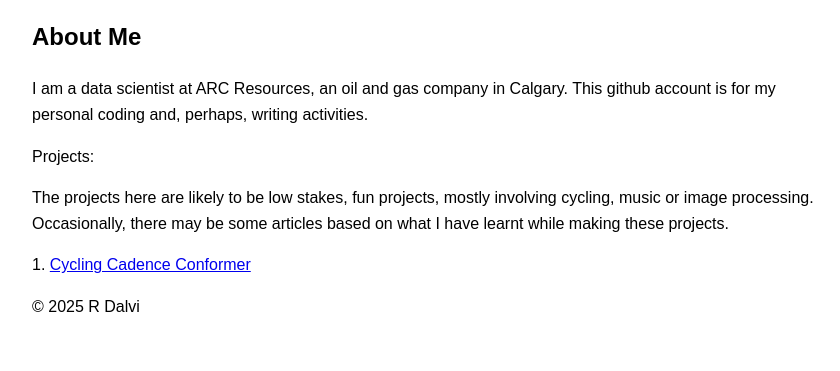
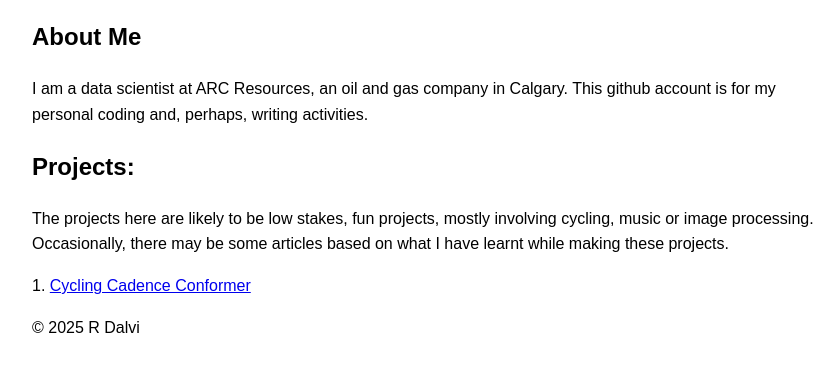
Before and after one commit to RupinDalvi/github.io, a plain HTML site: page index.html in a window 1280 px wide. Shown: the part 97-468 px from the top of the page, without its empty margins (208-1048 px from the left). Drawn offline with Linux system fonts and the light colour scheme.

Commit message:
Update index.html

```diff
--- a/index.html
+++ b/index.html
@@ -16,7 +16,7 @@
   <section>
     <h2>About Me</h2>
     <p>I am a data scientist at ARC Resources, an oil and gas company in Calgary. This github account is for my personal coding and, perhaps, writing activities.</p>
-    <p>Projects:</p>
+    <h2>Projects:</h2>
     <p>The projects here are likely to be low stakes, fun projects, mostly involving cycling, music or image processing. Occasionally, there may be some articles based on what I have learnt while making these projects.</p>
     <p>  1. <a href="https://rupindalvi.github.io/cadence-cycle/cadence_cycle.html">Cycling Cadence Conformer</a> </p>
 
```
